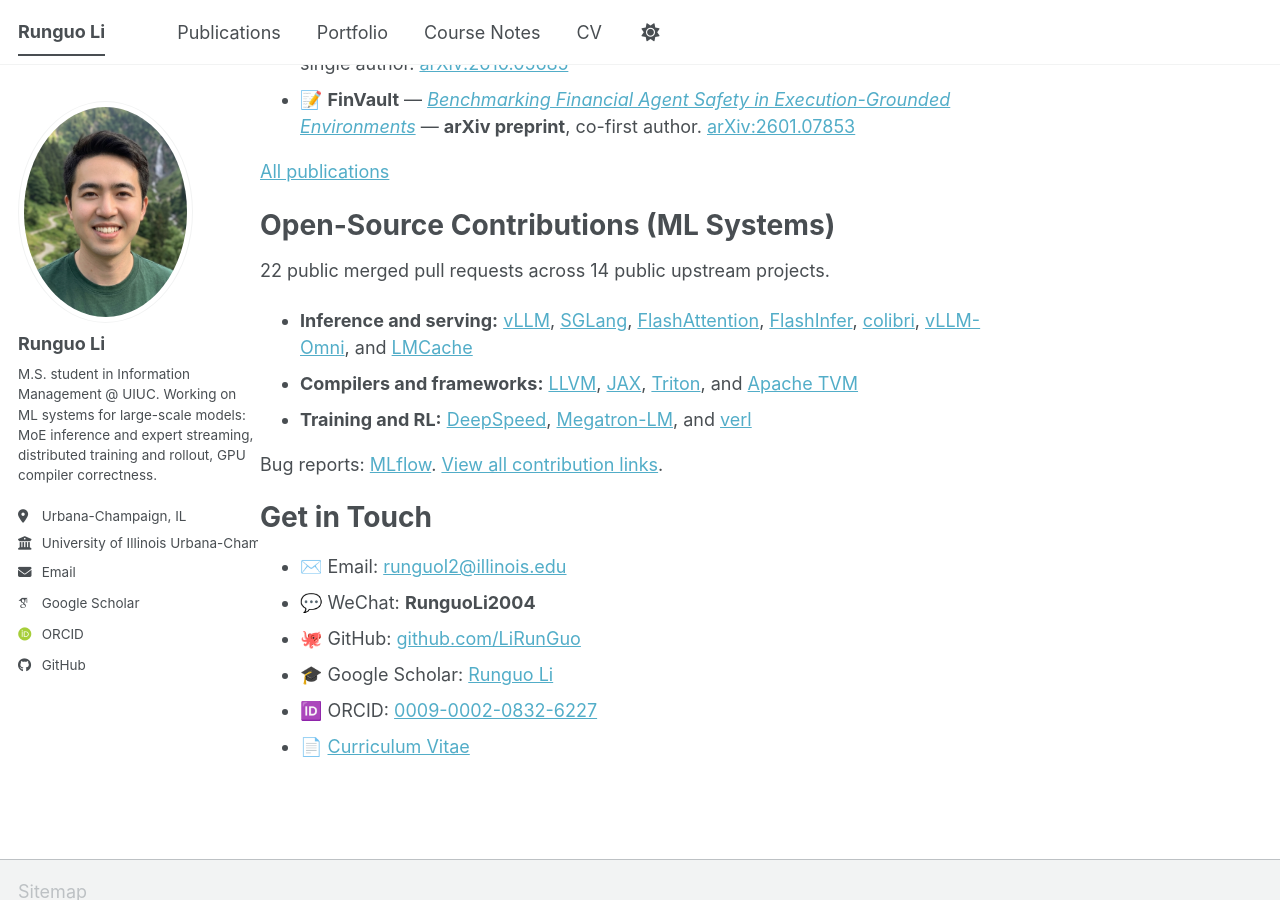
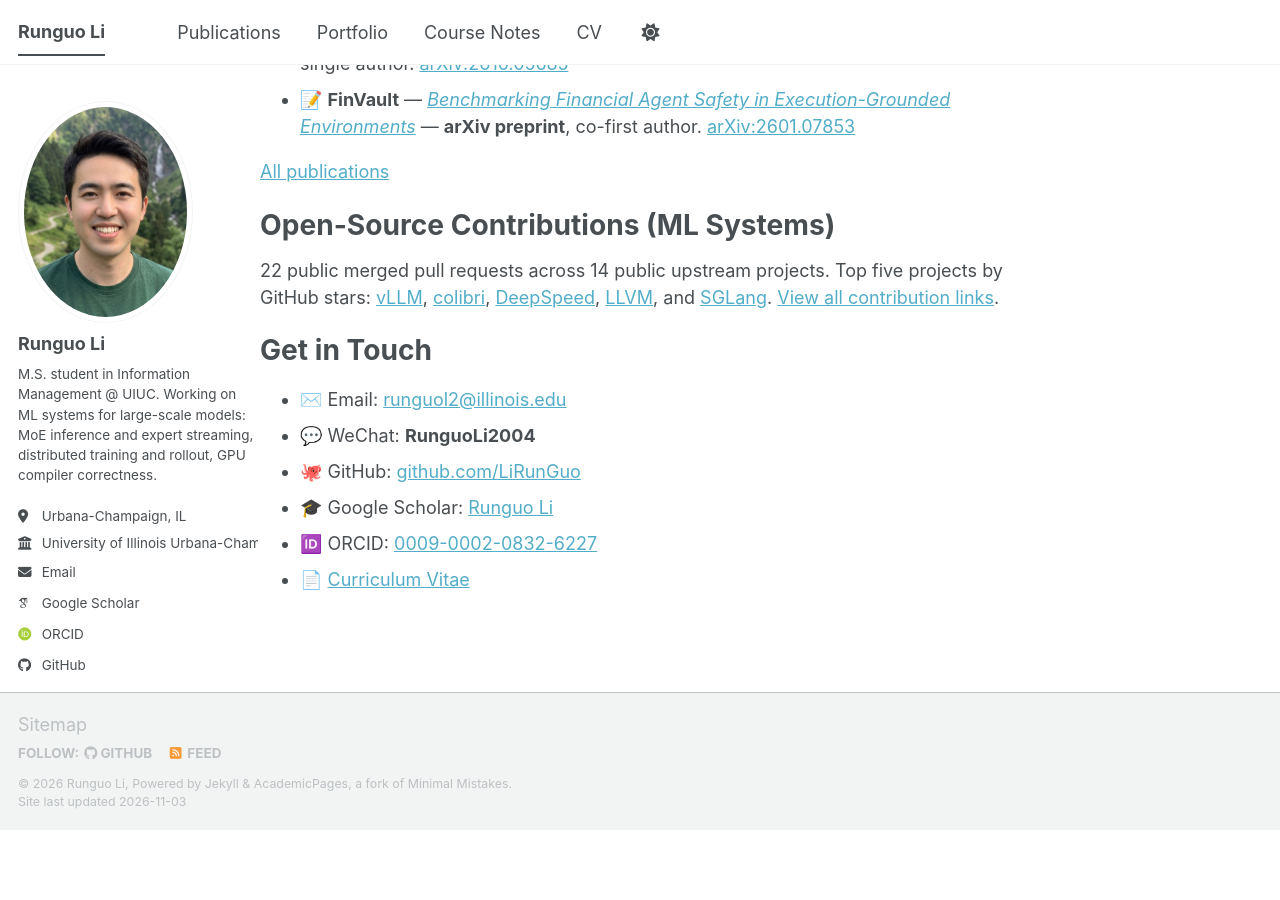
Before and after one commit to LiRunGuo/lirunguo.github.io, a Jekyll site: the page built from _pages/about.md, in a window 1280 px wide and 900 px high, scrolled down 1415 px. Built offline with Jekyll 4.4.1, drawn with Linux system fonts in a browser that asks for light colours; some web fonts are replaced; a script bundle is joined from its source files by our own code; library files that are not in the unit come from our copies; after the commit the page ends 2245 px from its top, so only the background shows below that.

Commit message:
Limit homepage projects to top five by stars

```diff
--- a/_pages/about.md
+++ b/_pages/about.md
@@ -35,13 +35,7 @@ Selected Publications
 
 Open-Source Contributions (ML Systems)
 ======
-22 public merged pull requests across 14 public upstream projects.
-
-- **Inference and serving:** [vLLM](https://github.com/vllm-project/vllm/pulls?q=is%3Apr+author%3ALiRunGuo+is%3Amerged), [SGLang](https://github.com/sgl-project/sglang/pulls?q=is%3Apr+author%3ALiRunGuo+is%3Amerged), [FlashAttention](https://github.com/Dao-AILab/flash-attention/pulls?q=is%3Apr+author%3ALiRunGuo+is%3Amerged), [FlashInfer](https://github.com/flashinfer-ai/flashinfer/pulls?q=is%3Apr+author%3ALiRunGuo+is%3Amerged), [colibri](https://github.com/JustVugg/colibri/pulls?q=is%3Apr+author%3ALiRunGuo+is%3Amerged), [vLLM-Omni](https://github.com/vllm-project/vllm-omni/pulls?q=is%3Apr+author%3ALiRunGuo+is%3Amerged), and [LMCache](https://github.com/LMCache/LMCache/pulls?q=is%3Apr+author%3ALiRunGuo+is%3Amerged)
-- **Compilers and frameworks:** [LLVM](https://github.com/llvm/llvm-project/pulls?q=is%3Apr+author%3ALiRunGuo+is%3Amerged), [JAX](https://github.com/jax-ml/jax/pulls?q=is%3Apr+author%3ALiRunGuo+is%3Amerged), [Triton](https://github.com/triton-lang/triton/pulls?q=is%3Apr+author%3ALiRunGuo+is%3Amerged), and [Apache TVM](https://github.com/apache/tvm/pulls?q=is%3Apr+author%3ALiRunGuo+is%3Amerged)
-- **Training and RL:** [DeepSpeed](https://github.com/deepspeedai/DeepSpeed/pulls?q=is%3Apr+author%3ALiRunGuo+is%3Amerged), [Megatron-LM](https://github.com/NVIDIA/Megatron-LM/pulls?q=is%3Apr+author%3ALiRunGuo+is%3Amerged), and [verl](https://github.com/verl-project/verl/pulls?q=is%3Apr+author%3ALiRunGuo+is%3Amerged)
-
-Bug reports: [MLflow](https://github.com/mlflow/mlflow/issues?q=is%3Aissue+author%3ALiRunGuo). [View all contribution links](/portfolio/).
+22 public merged pull requests across 14 public upstream projects. Top five projects by GitHub stars: [vLLM](https://github.com/vllm-project/vllm/pulls?q=is%3Apr+author%3ALiRunGuo+is%3Amerged), [colibri](https://github.com/JustVugg/colibri/pulls?q=is%3Apr+author%3ALiRunGuo+is%3Amerged), [DeepSpeed](https://github.com/deepspeedai/DeepSpeed/pulls?q=is%3Apr+author%3ALiRunGuo+is%3Amerged), [LLVM](https://github.com/llvm/llvm-project/pulls?q=is%3Apr+author%3ALiRunGuo+is%3Amerged), and [SGLang](https://github.com/sgl-project/sglang/pulls?q=is%3Apr+author%3ALiRunGuo+is%3Amerged). [View all contribution links](/portfolio/).
 
 Get in Touch
 ======
```
